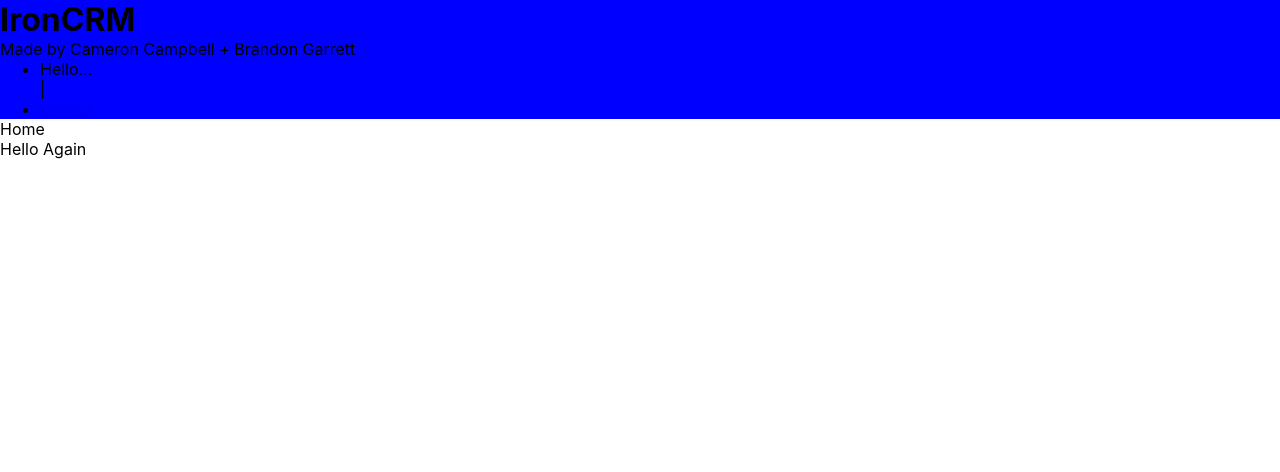
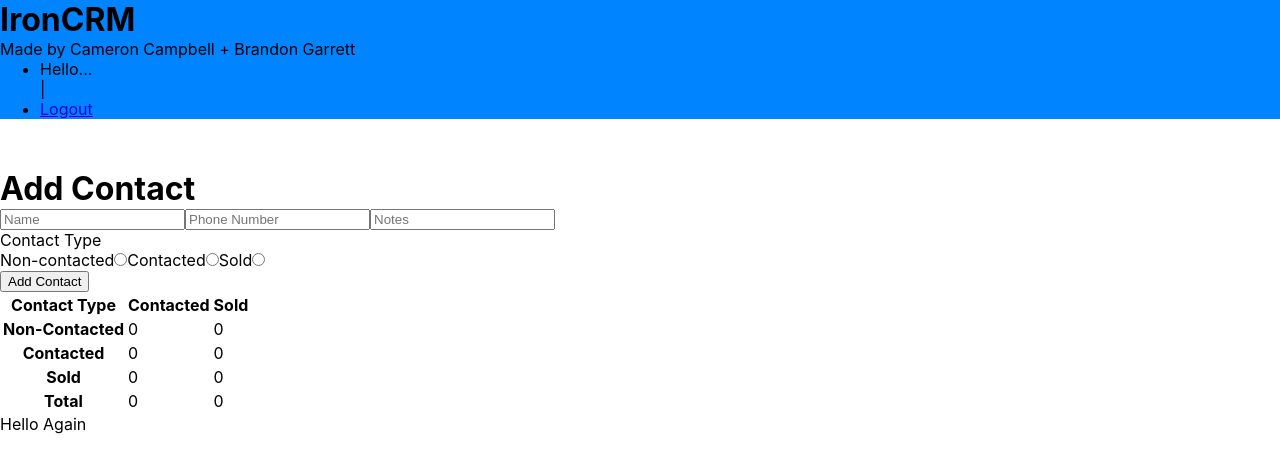
Before and after one commit to cameroncampbelll/IronCRM, a React (Create React App) app in the folder client/: page / in a window 1280 px wide. Shown: the top 472 px of the page. Built offline with nearby package versions, Linux system fonts and the light colour scheme.

Commit message:
add contacts forms

```diff
--- a/client/src/App.css
+++ b/client/src/App.css
@@ -2,5 +2,6 @@
   margin: 0;
 }
 .navbar {
-  background-color: blue;
+  background-color: rgb(0, 132, 255);
+  margin-bottom: 50px;
 }
--- /dev/null
+++ b/client/src/components/layouts/GuestCounter.js
@@ -0,0 +1,39 @@
+import React from "react";
+
+const GuestCounter = () => {
+  return (
+    <div>
+      <table>
+        <tbody>
+          <tr>
+            <th>Contact Type</th>
+            <th>Contacted</th>
+            <th>Sold</th>
+          </tr>
+          <tr>
+            <th>Non-Contacted</th>
+            <td>0</td>
+            <td>0</td>
+          </tr>
+          <tr>
+            <th>Contacted</th>
+            <td>0</td>
+            <td>0</td>
+          </tr>
+          <tr>
+            <th>Sold</th>
+            <td>0</td>
+            <td>0</td>
+          </tr>
+          <tr>
+            <th>Total</th>
+            <td>0</td>
+            <td>0</td>
+          </tr>
+        </tbody>
+      </table>
+    </div>
+  );
+};
+
+export default GuestCounter;
--- /dev/null
+++ b/client/src/components/layouts/GuestForm.js
@@ -0,0 +1,31 @@
+import React from "react";
+
+const GuestForm = () => {
+  return (
+    <div className="invite-section">
+      <h1>Add Contact</h1>
+      <form>
+        <input type="text" placeholder="Name" name="name" />
+        <input type="text" placeholder="Phone Number" name="Phone" />
+        <input type="text" placeholder="Notes" name="notes" />
+        <p className="options-label">Contact Type</p>
+        <div className="options">
+          <label className="container">
+            Non-contacted
+            <input type="radio" name="lead" value="Non-contacted" />
+          </label>
+          <label className="container">
+            Contacted
+            <input type="radio" name="lead" value="Contacted" />
+          </label>
+          <label className="container">
+            Sold
+            <input type="radio" name="lead" value="Non-contacted" />
+          </label>
+        </div>
+        <input type="submit" value="Add Contact" className="btn"></input>
+      </form>
+    </div>
+  );
+};
+export default GuestForm;
--- a/client/src/components/layouts/Home.js
+++ b/client/src/components/layouts/Home.js
@@ -1,7 +1,16 @@
 import react from "react";
+import GuestForm from "../layouts/GuestForm";
+import GuestCounter from "../layouts/GuestCounter";
 
 const Home = () => {
-  return <div>Home</div>;
+  return (
+    <div className-="app-container">
+      <div className="main">
+        <GuestForm />
+        <GuestCounter />
+      </div>
+    </div>
+  );
 };
 
 export default Home;
```
Also changed, not shown: 1 other file (tests, documents, lock files or other folders).
